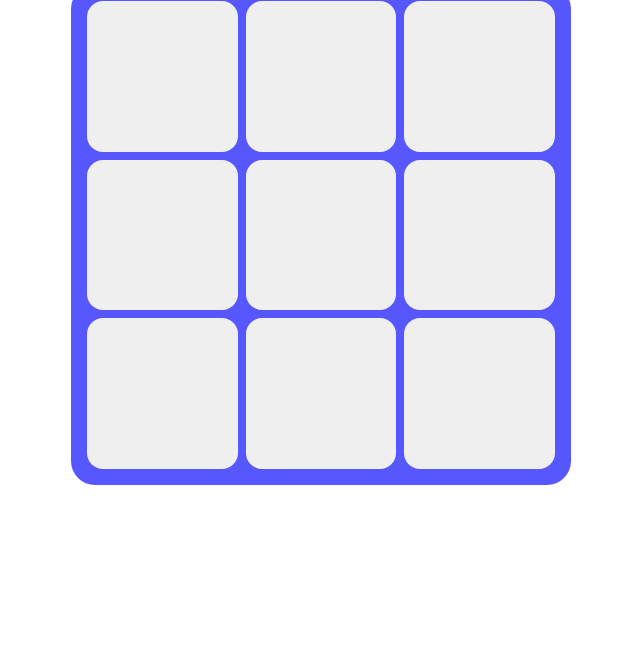
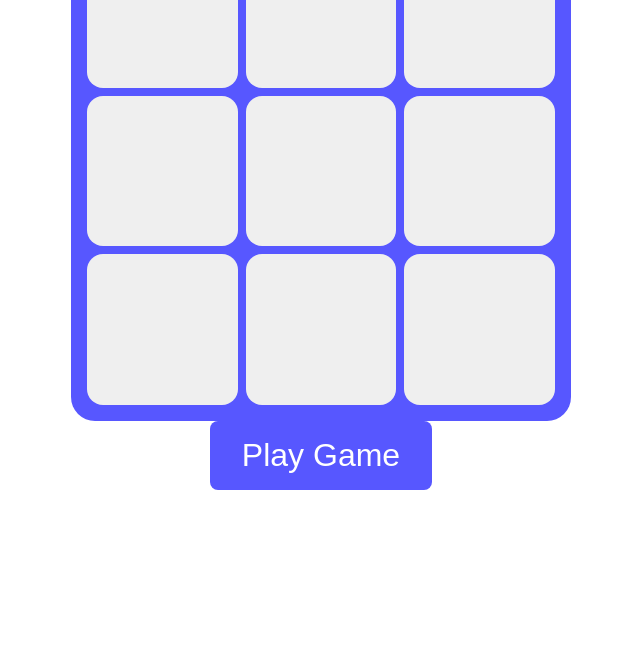
Before and after one commit to codewithprogers/tic-tac-toe, a plain HTML site: page index.html in a window 1280 px wide. Shown: the part 153-800 px from the top of the page, without its empty margins (319-959 px from the left). Drawn offline with Linux system fonts and the light colour scheme.

Commit message:
feat: add and style play game button

```diff
--- a/index.html
+++ b/index.html
@@ -26,6 +26,10 @@
         <button class="game-cell"></button>
       </div>
     </main>
+
+    <footer>
+      <button class="play-button">Play Game</button>
+    </footer>
   </div>
 </body>
 </html>
--- a/styles.css
+++ b/styles.css
@@ -18,7 +18,6 @@ body {
 
 header {
   text-align: center;
-  padding-top: clamp(2rem, 8vh, 5rem);
 }
 
 #game-title {
@@ -49,3 +48,18 @@ main {
   border-radius: 1rem;
   border: none;
 }
+
+footer {
+  text-align: center;
+}
+
+.play-button {
+  padding: 1rem 2rem;
+
+  border-radius: 0.5rem;
+  border: none;
+  background-color: rgb(87, 87, 255);
+  color: #ffffff;
+
+  font-size: clamp(1rem, 4vw, 2rem);
+}
```
